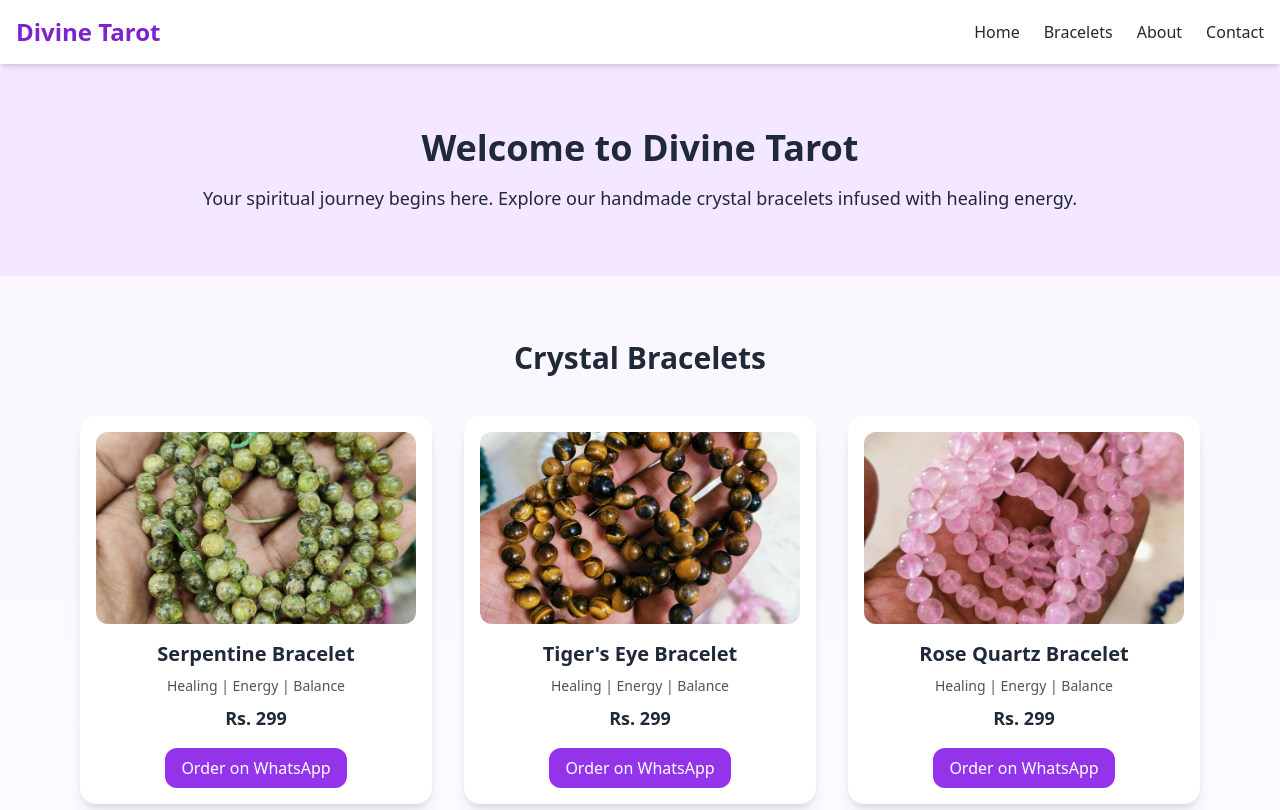
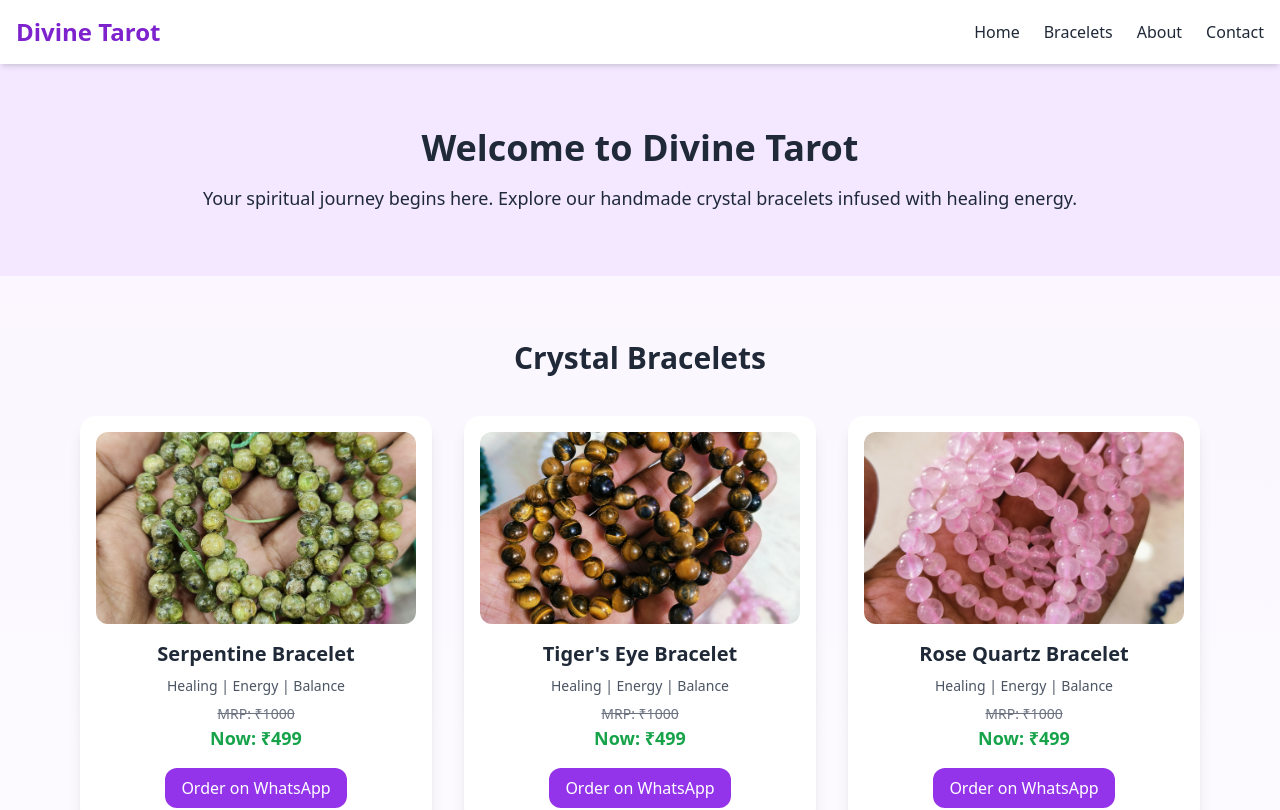
Before and after one commit to atulpawar07/divine-tarot, a Next.js app: page / in a window 1280 px wide. Shown: the top 810 px of the page. Built offline with nearby package versions, Linux system fonts and the light colour scheme.

Commit message:
Show MRP and discount, auto-fill WhatsApp product info

```diff
--- a/pages/index.js
+++ b/pages/index.js
@@ -1,5 +1,3 @@
-// pages/index.js
-
 export default function DivineTarotStore() {
   const bracelets = [
     { name: "Serpentine", image: "serpentine.jpg" },
@@ -42,9 +40,10 @@ export default function DivineTarotStore() {
               />
               <h4 className="text-xl font-semibold mb-2">{item.name} Bracelet</h4>
               <p className="text-sm text-gray-600 mb-2">Healing | Energy | Balance</p>
-              <p className="text-lg font-bold mb-4">Rs. 299</p>
+              <p className="text-sm text-gray-500 line-through">MRP: ₹1000</p>
+              <p className="text-lg font-bold text-green-600 mb-4">Now: ₹499</p>
               <a
-                href="https://wa.me/919769805184"
+                href={`https://wa.me/919769805184?text=Hi, I'm interested in the ${encodeURIComponent(item.name)} Bracelet at ₹499`}
                 target="_blank"
                 rel="noopener noreferrer"
                 className="inline-block bg-purple-600 text-white py-2 px-4 rounded-xl hover:bg-purple-700"
```
